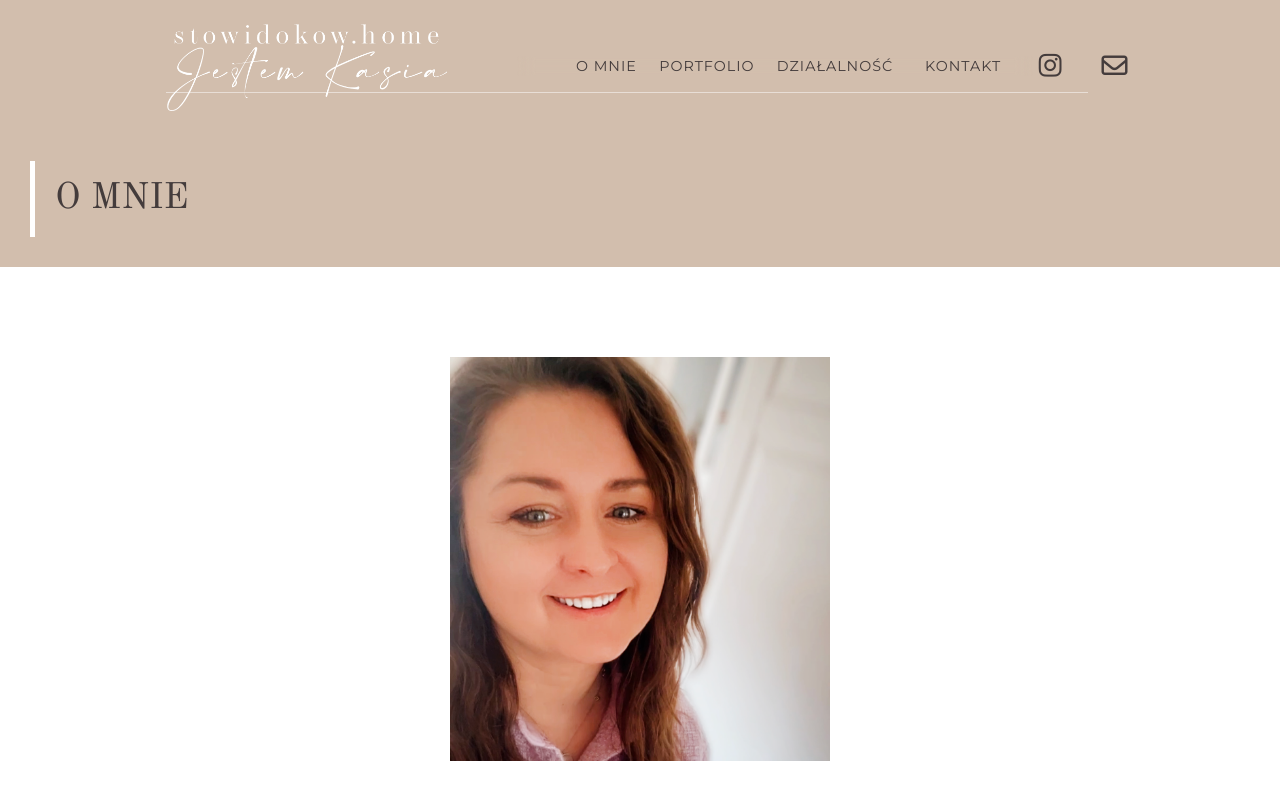
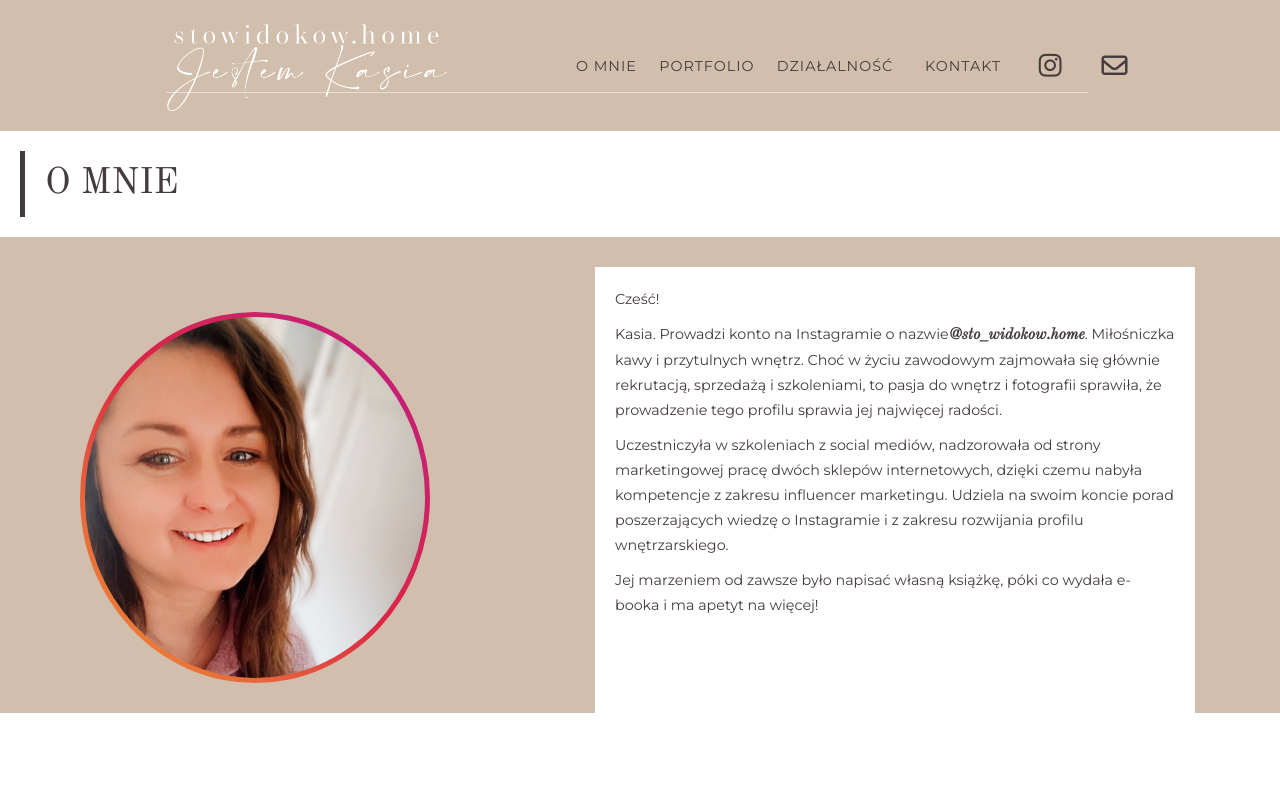
Before and after one commit to JerryWski/kathia-site, a React (Create React App) app: page /about-me in a window 1280 px wide. Shown: the top 800 px of the page. Built offline with nearby package versions, Linux system fonts and the light colour scheme; a web font is replaced by a local one.

Commit message:
some change and more styling

```diff
--- a/src/index.css
+++ b/src/index.css
@@ -3,7 +3,6 @@ html {
   scroll-behavior: smooth;
   font-family: var(--secondfont);
   min-height: 100%;
-
 }
 *,
 *::after,
@@ -20,6 +19,15 @@ html {
   --beige: hsl(28, 29%, 75%);
   --font: 'Old Standard TT', serif;
   --secondfont: 'Montserrat', sans-serif;
+  --insta-basic: #f09433;
+  --insta-colors: linear-gradient(
+    45deg,
+    #f09433 0%,
+    #e6683c 25%,
+    #dc2743 50%,
+    #cc2366 75%,
+    #bc1888 100%
+  );
   /* // font-family: 'Dancing Script', cursive;
   // font-family: 'Elsie', cursive;
   font-family: 'Old Standard TT', serif;
--- a/src/pages/AboutMe.module.css
+++ b/src/pages/AboutMe.module.css
@@ -2,42 +2,43 @@
   display: flex;
   justify-content: space-around;
   align-content: flex-start;
+
   flex-wrap: wrap;
+  background-color: var(--beige);
 }
 .intro_container {
   width: 100%;
   display: flex;
   color: var(--black);
   align-items: center;
-  padding: 30px;
+  padding: 20px;
   margin-top: 0px;
   margin-bottom: 30px;
-  background-color: var(--beige);
+  background-color: var(--white);
 }
 .intro_heading {
   width: 100%;
-  border-left: 5px solid var(--white);
-  padding: 15px 20px 15px 20px;
+  border-left: 5px solid var(--black);
+  padding: 10px 20px 10px 20px;
   text-transform: uppercase;
   font-size: 2.8rem;
   font-weight: 500;
   font-family: var(--font);
 }
 .image_container {
-  margin: 50px 15px 30px 15px;
-  /* border-radius: 50%; */
-
-  max-width: 400px;
-  padding: 10px;
-  position: relative;
-  /* max-height: 700px; */
+  margin: 45px 15px 30px 15px;
+  max-width: 350px;
+  padding: 5px;
+  border-radius: 50%;
   overflow: hidden;
+  background: var(--insta-basic);
+  background: var(--insta-colors);
 }
 .profile_image {
-  /* border-radius: 50%; */
   display: block;
   width: 100%;
   object-fit: contain;
+  border-radius: 50%;
 }
 /* .test {
   display: block;
@@ -47,12 +48,24 @@
   text-align: center;
 } */
 .description_container {
+  max-width: 600px;
   padding: 10px;
-  margin: 0 auto;
+  margin-inline: 20px;
+  background-color: white;
+  color: var(--black);
 }
 .bio_descritpion {
   margin: 10px;
   font-family: var(--secondfont);
-  line-height: 20px;
+  line-height: 25px;
+  font-size: 1.1rem;
   word-break: break-word;
 }
+.bio_link {
+  text-decoration: none;
+  color: inherit;
+  font-size: 1.2rem;
+  font-weight: 600;
+  font-style: italic;
+  font-family: var(--font);
+}
--- a/src/pages/AboutMe.tsx
+++ b/src/pages/AboutMe.tsx
@@ -18,8 +18,8 @@ const AboutMe: React.FC = () => {
         <div className={styles.description_container}>
           <p className={styles.bio_descritpion}>Cześć!</p>
           <p className={styles.bio_descritpion}>
-            Kasia. Prowadzi konto na Instagramie o nazwie{' '}
-            <a href=''>@sto_widokow.home</a>
+            Kasia. Prowadzi konto na Instagramie o nazwie
+            <a className={styles.bio_link} href='https://www.instagram.com/stowidokow.home/'>@sto_widokow.home</a>.
             Miłośniczka kawy i przytulnych wnętrz. Choć w życiu zawodowym
             zajmowała się głównie rekrutacją, sprzedażą i szkoleniami, to pasja
             do wnętrz i fotografii sprawiła, że prowadzenie tego profilu sprawia
```
